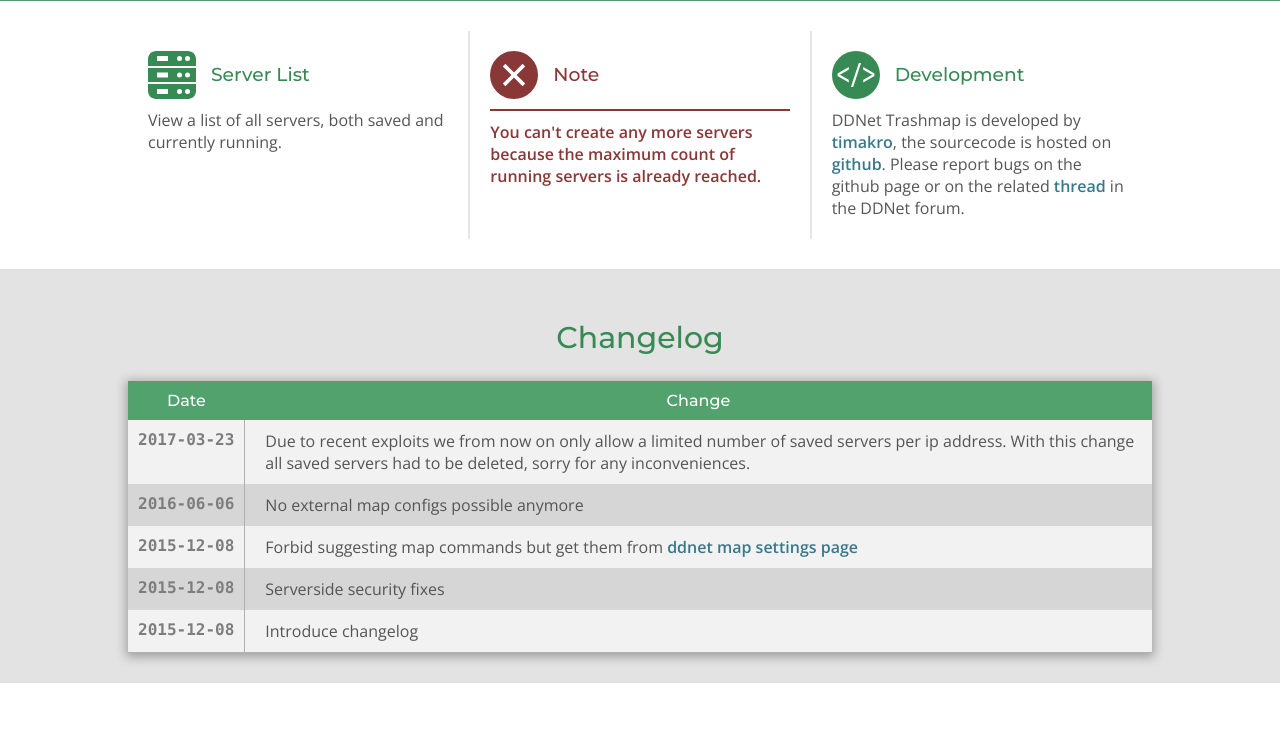
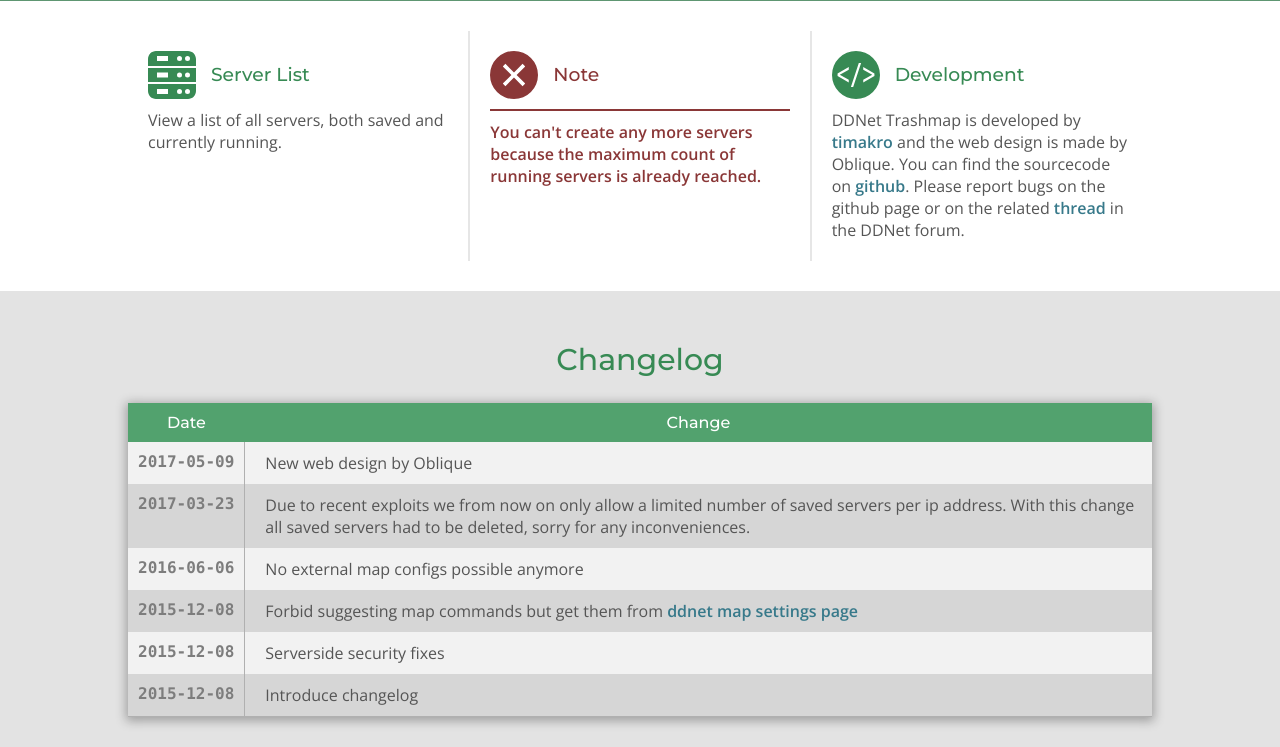
Before and after one commit to timakro/ddnet-trashmap, a PHP site: page / in a window 1280 px wide. Shown: the part 320-1067 px from the top of the page. Before the commit the page ends 1003 px from the top, so only its background shows below. Run offline with PHP 8.4, Linux system fonts and the light colour scheme; data that the repository does not hold is empty.

Commit message:
Credit Oblique and update changelog

```diff
--- a/www/index.php
+++ b/www/index.php
@@ -103,7 +103,8 @@ $servers = $data["storage"]["servers"];
               <a href="https://github.com/timakro/DDNet-Trashmap">Development</a>
             </h3>
           </div>
-          <p class="case_description">DDNet Trashmap is developed by <a href="https://timakro.de">timakro</a>, the sourcecode is hosted on <a href="https://github.com/timakro/DDNet-Trashmap">github</a>.
+          <p class="case_description">DDNet Trashmap is developed by <a href="https://timakro.de">timakro</a> and the web design is made by Oblique.
+          You can find the sourcecode on <a href="https://github.com/timakro/DDNet-Trashmap">github</a>.
           Please report bugs on the github page or on the related <a href="https://forum.ddnet.tw/viewtopic.php?f=6&t=1764">thread</a> in the DDNet forum.</p>
         </td>
       </tr>
@@ -119,6 +120,10 @@ $servers = $data["storage"]["servers"];
       <tr>
         <th>Date</th>
         <th>Change</th>
+      </tr>
+      <tr>
+        <td>2017-05-09</td>
+        <td>New web design by Oblique</td>
       </tr>
       <tr>
         <td>2017-03-23</td>
```
Also changed, not shown: README.md.
